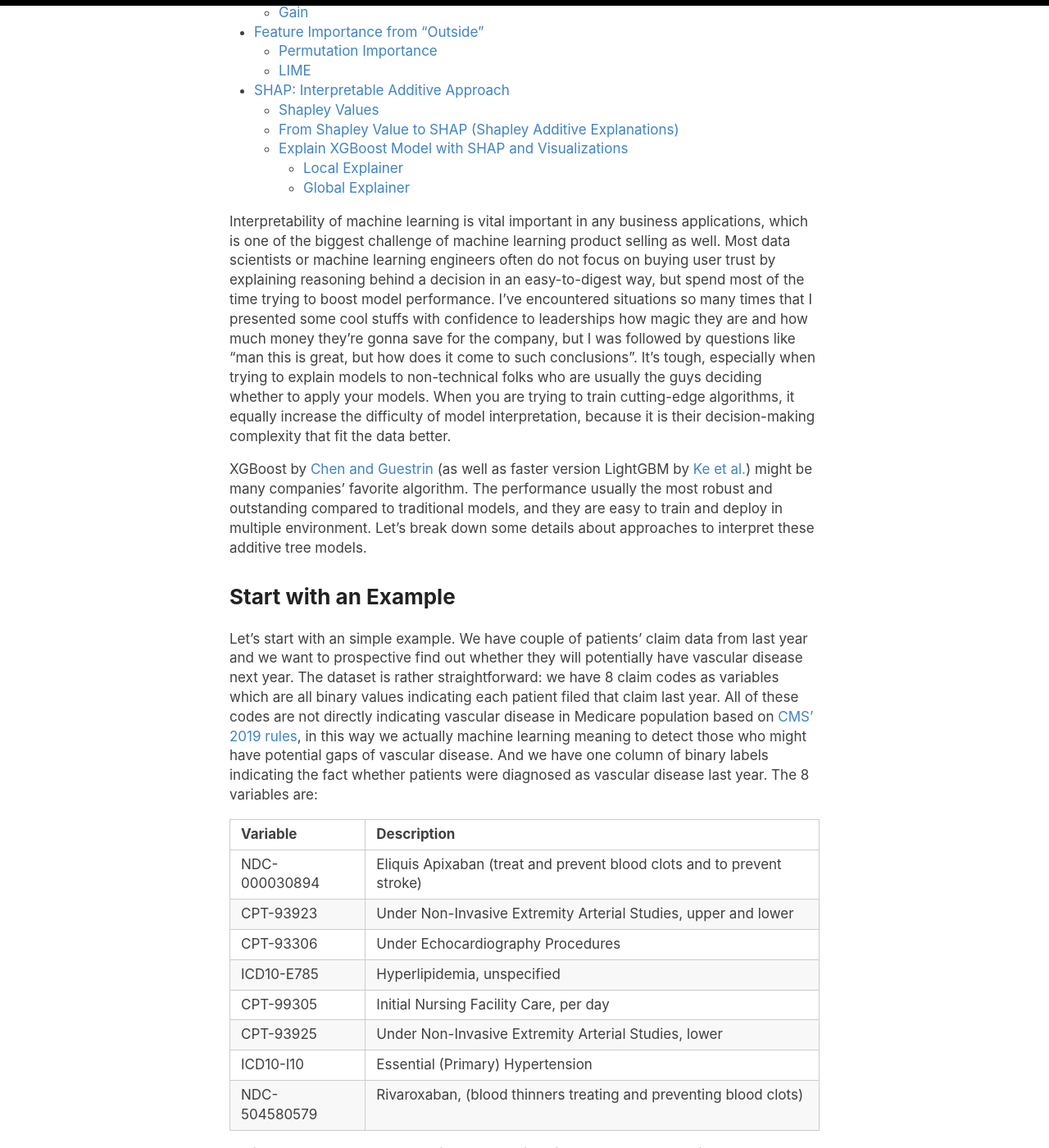
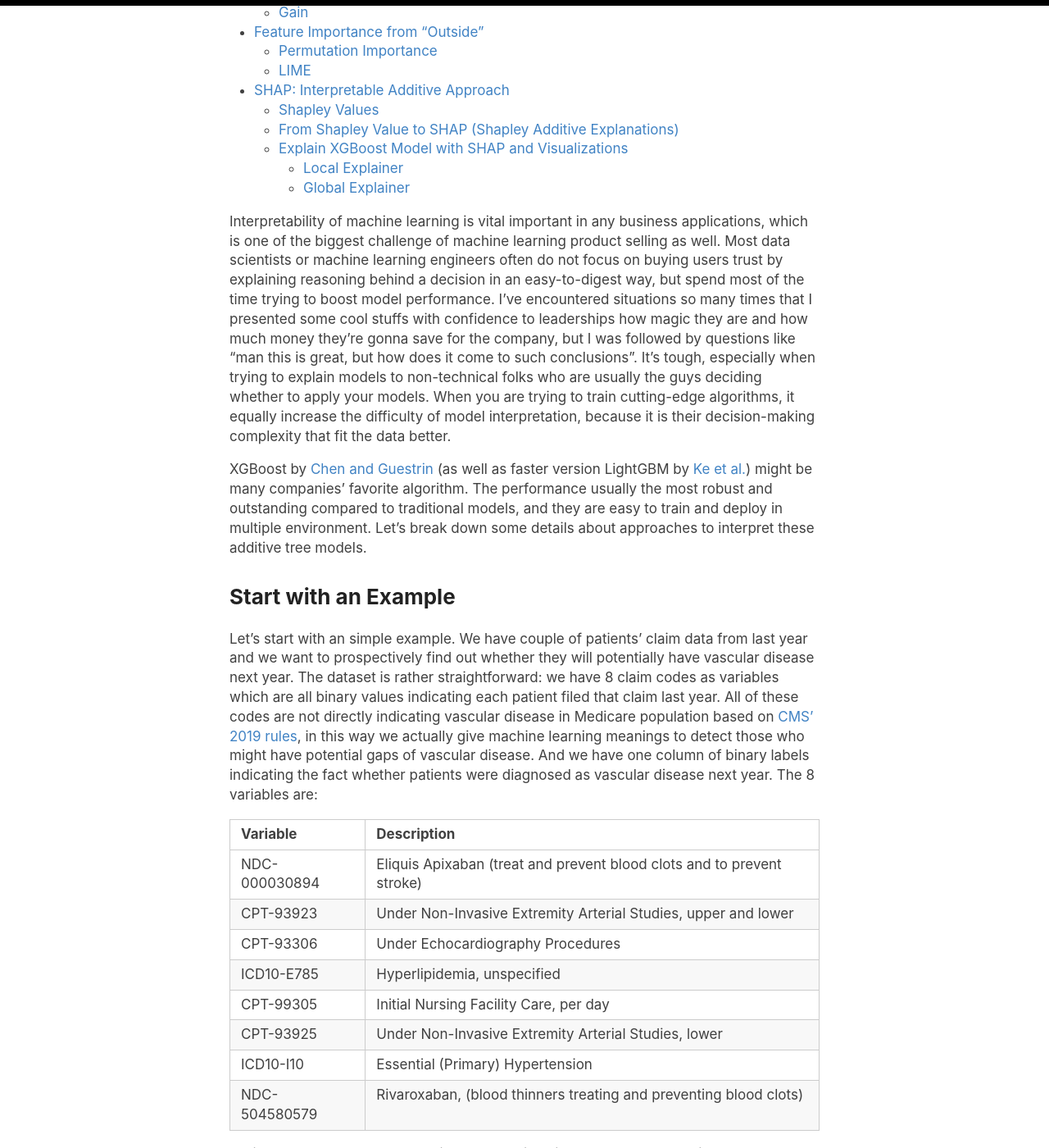
Before and after one commit to fattyJake/fattyJake.github.io, a Jekyll site: the page built from _posts/2019-11-01-interpretable-additive-tree-models.md, in a window 1280 px wide and 1400 px high, scrolled down 649 px. Shown: the whole window at 82% size. Built offline with Jekyll 4.4.1, drawn with Linux system fonts in a browser that asks for light colours; formulas are drawn with MathJax 3; a script that is not in the unit is left out; comment, search, counter and statistics services are not loaded.

Commit message:
Update 2019-11-01-interpretable-additive-tree-models.md

```diff
--- a/_posts/2019-11-01-interpretable-additive-tree-models.md
+++ b/_posts/2019-11-01-interpretable-additive-tree-models.md
@@ -15,7 +15,7 @@ mathjax: true
 {:toc}
 
 
-Interpretability of machine learning is vital important in any business applications, which is one of the biggest challenge of machine learning product selling as well. Most data scientists or machine learning engineers often do not focus on buying user trust by explaining reasoning behind a decision in an easy-to-digest way, but spend most of the time trying to boost model performance. I've encountered situations so many times that I presented some cool stuffs with confidence to leaderships how magic they are and how much money they're gonna save for the company, but I was followed by questions like "man this is great, but how does it come to such conclusions". It's tough, especially when trying to explain models to non-technical folks who are usually the guys deciding whether to apply your models. When you are trying to train cutting-edge algorithms, it equally increase the difficulty of model interpretation, because it is their decision-making complexity that fit the data better.
+Interpretability of machine learning is vital important in any business applications, which is one of the biggest challenge of machine learning product selling as well. Most data scientists or machine learning engineers often do not focus on buying users trust by explaining reasoning behind a decision in an easy-to-digest way, but spend most of the time trying to boost model performance. I've encountered situations so many times that I presented some cool stuffs with confidence to leaderships how magic they are and how much money they're gonna save for the company, but I was followed by questions like "man this is great, but how does it come to such conclusions". It's tough, especially when trying to explain models to non-technical folks who are usually the guys deciding whether to apply your models. When you are trying to train cutting-edge algorithms, it equally increase the difficulty of model interpretation, because it is their decision-making complexity that fit the data better.
 
 
 XGBoost by [Chen and Guestrin](https://arxiv.org/pdf/1603.02754.pdf) (as well as faster version LightGBM by [Ke et al.](https://papers.nips.cc/paper/6907-lightgbm-a-highly-efficient-gradient-boosting-decision-tree.pdf)) might be many companies' favorite algorithm. The performance usually the most robust and outstanding compared to traditional models, and they are easy to train and deploy in multiple environment. Let's break down some details about approaches to interpret these additive tree models.
@@ -23,7 +23,7 @@ XGBoost by [Chen and Guestrin](https://arxiv.org/pdf/1603.02754.pdf) (as well as
 
 ## Start with an Example
 
-Let's start with an simple example. We have couple of patients' claim data from last year and we want to prospective find out whether they will potentially have vascular disease next year. The dataset is rather straightforward: we have 8 claim codes as variables which are all binary values indicating each patient filed that claim last year. All of these codes are not directly indicating vascular disease in Medicare population based on [CMS' 2019 rules](https://www.cms.gov/Medicare/Health-Plans/MedicareAdvtgSpecRateStats/Risk-Adjustors-Items/RiskModel2019.html), in this way we actually machine learning meaning to detect those who might have potential gaps of vascular disease. And we have one column of binary labels indicating the fact whether patients were diagnosed as vascular disease last year. The 8 variables are:
+Let's start with an simple example. We have couple of patients' claim data from last year and we want to prospectively find out whether they will potentially have vascular disease next year. The dataset is rather straightforward: we have 8 claim codes as variables which are all binary values indicating each patient filed that claim last year. All of these codes are not directly indicating vascular disease in Medicare population based on [CMS' 2019 rules](https://www.cms.gov/Medicare/Health-Plans/MedicareAdvtgSpecRateStats/Risk-Adjustors-Items/RiskModel2019.html), in this way we actually give machine learning meanings to detect those who might have potential gaps of vascular disease. And we have one column of binary labels indicating the fact whether patients were diagnosed as vascular disease next year. The 8 variables are:
 
 
 |  Variable  |  Description |
```
